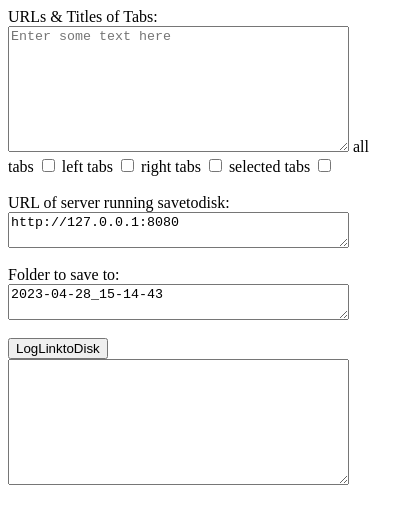
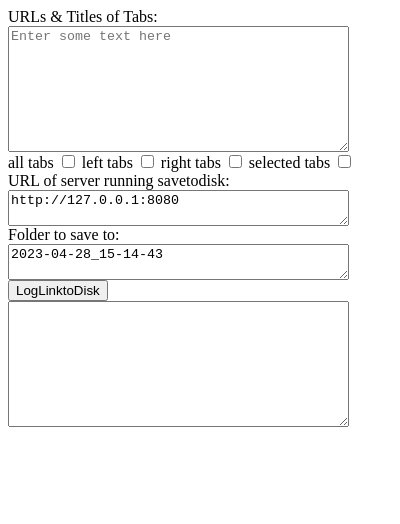
Before and after one commit to visnkmr/LogLink2Disk_Firefox_extension, a browser extension: page popup.html in a window 400 px wide. Drawn offline with Linux system fonts and the light colour scheme.

Commit message:
Update popup.html

```diff
--- a/popup.html
+++ b/popup.html
@@ -8,6 +8,8 @@
   <div id="container">
     <label for="input">URLs & Titles of Tabs:</label>
         <textarea id="input" rows="8" cols="40" placeholder="Enter some text here"></textarea>
+    <div id="tabstoselect">
+
       <label for="toggle">all tabs</label>
           <input type="checkbox" id="toggle">
       <label for="left">left tabs</label>
@@ -16,19 +18,22 @@
           <input type="checkbox" id="right">
       <label for="selected">selected tabs</label>
           <input type="checkbox" id="selected">
-    <br/>
-    <br/>
+    </div>
+    <div id="serverurl">
+
       <label for="url">URL of server running savetodisk:</label>
           <textarea id="url" rows="2" cols="40">http://127.0.0.1:8080</textarea>
-    <br/>
-    <br/>
+    </div>
+    <div id="foldername">
+
       <label for="folder">Folder to save to:</label>
           <textarea id="folder" rows="2" cols="40"></textarea>
-    <br/>
-    <br/>
+    </div>
     <button id="submit">LogLinktoDisk</button>
-    <br/>
+    <div id="response">
+
       <textarea readonly rows="8" cols="40" id="saved"></textarea>
+    </div>
   </div>
   <script src="popup.js"></script>
 </body>
```
Lines whose indentation alone changed are shown as unchanged.
